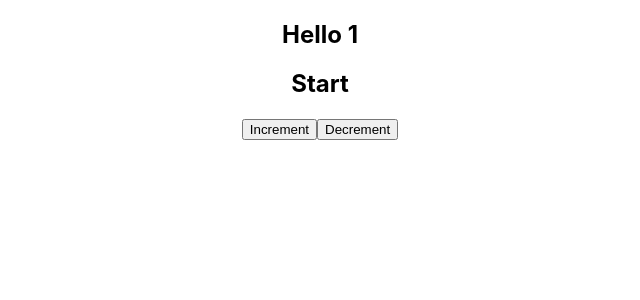
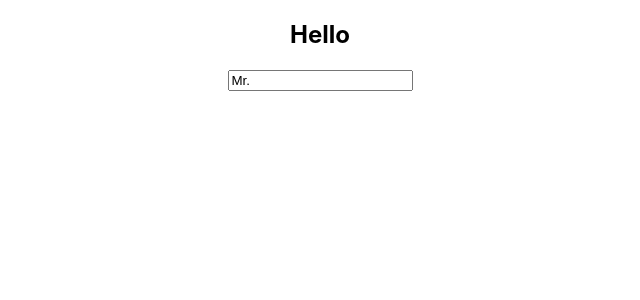
Before and after one commit to quavious/Hooks_Example, a React (Create React App) app: page / in a window 1280 px wide. Shown: the top 300 px of the page, without its empty margins (320-960 px from the left). Built offline with nearby package versions, Linux system fonts and the light colour scheme.

Commit message:
useInput

```diff
--- a/src/App.js
+++ b/src/App.js
@@ -2,22 +2,28 @@
 import ReactDOM from 'react-dom';
 import './App.css';
 
+const useInput = (initialValue, validator) => {
+  const [value, setValue] = useState(initialValue)
+  const onChange = event => {
+    const {target: {value}} = event;
+    let willUpdate = true;
+    if(typeof validator === "function") {
+      willUpdate = validator(value)
+    }
+    if(willUpdate) {
+      setValue(value)
+    }
+  }
+  return {value, onChange}
+}
+
 const App = () => {
-  const [item, setItem] = useState(1)
-  const incrementItem = () => {
-    if(item<10)
-      setItem(item + 1);
-  }
-  const decrementItem = () => {
-    if(item>0)
-      setItem(item - 1);
-  }
+  const maxLen = value => !value.includes("@");
+  const name = useInput("Mr. ", maxLen)
   return (
     <div className="App">
-      <h2>Hello {item}</h2>
-      <h2>Start</h2>
-      <button onClick={incrementItem}>Increment</button>
-      <button onClick={decrementItem}>Decrement</button>
+      <h2>Hello</h2>
+      <input placeholder="Name" {...name}/>
     </div>
   );
 }
```
Also changed, not shown: 1 other file (tests, documents, lock files or other folders).
